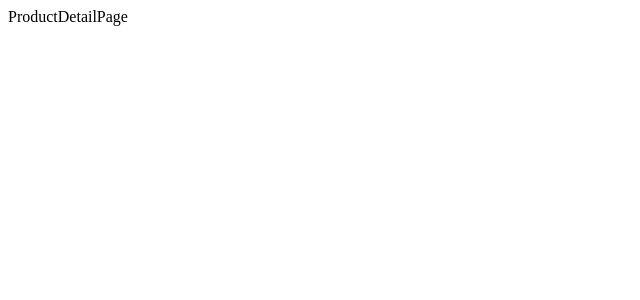
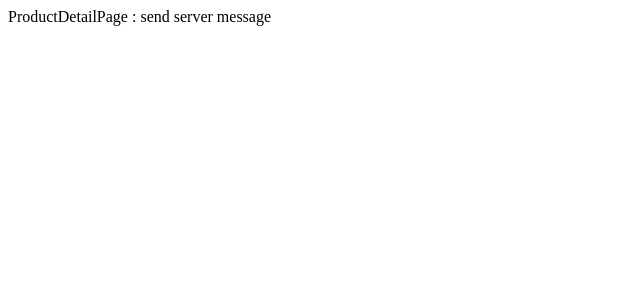
Before and after one commit to restinbeat/learn-next-page-router, a Next.js app: page /products/1 in a window 1280 px wide. Shown: the top 300 px of the page, without its empty margins (0-640 px from the left). Built offline with nearby package versions, Linux system fonts and the light colour scheme.

Commit message:
feat: getServerSideProps()

```diff
--- a/pages/products/[id].jsx
+++ /dev/null
@@ -1,5 +0,0 @@
-function ProductDetailPage() {
-	return <div>ProductDetailPage</div>;
-}
-
-export default ProductDetailPage;
--- /dev/null
+++ b/pages/products/[productId].jsx
@@ -0,0 +1,12 @@
+function ProductDetailPage({ message }) {
+	return <div>ProductDetailPage : {message}</div>;
+}
+
+export default ProductDetailPage;
+
+export async function getServerSideProps(context) {
+	console.log('## productId : ', context.params.productId);
+	return {
+		props: { message: 'send server message' },
+	};
+}
```
